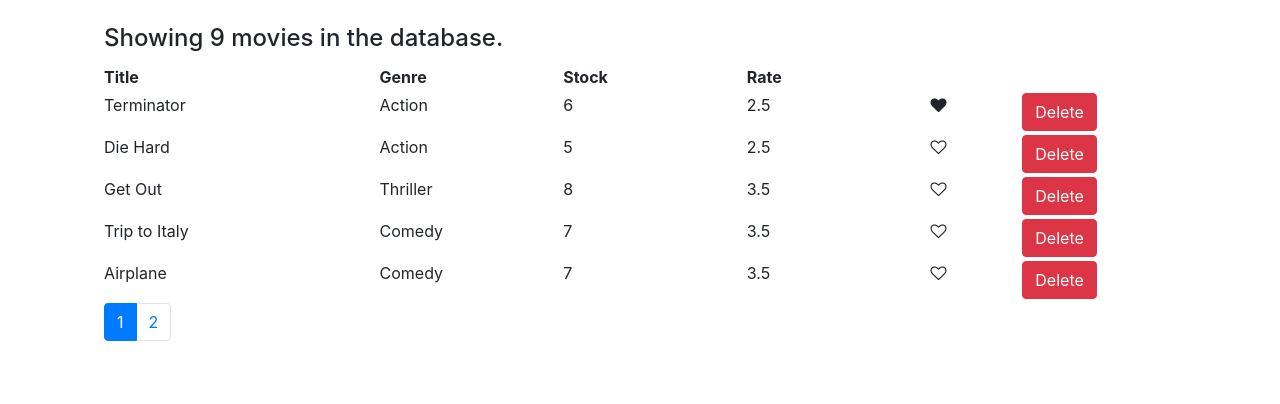
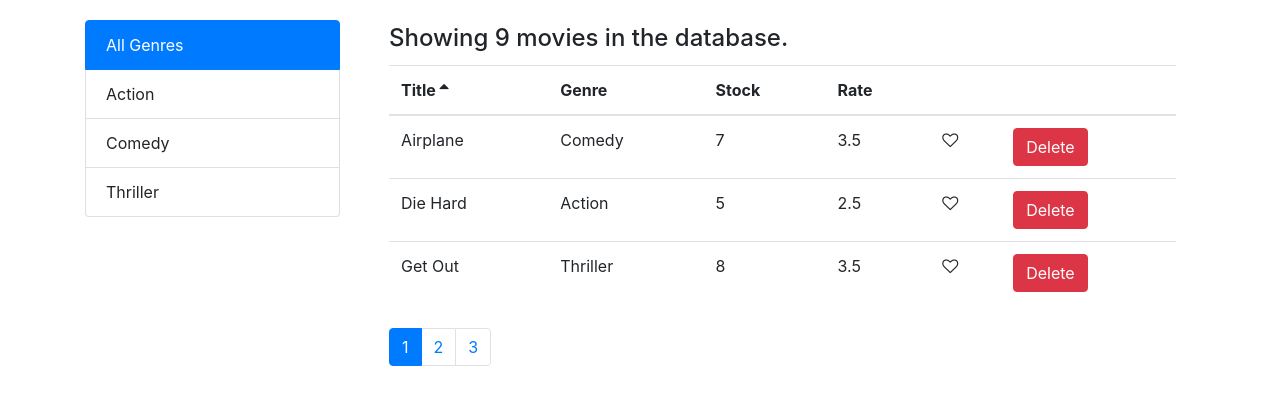
Before and after one commit to Puppo/codewithmosh-react-course, a React (Create React App) app: page / in a window 1280 px wide. Shown: the top 404 px of the page. Built offline with nearby package versions, Linux system fonts and the light colour scheme.

Commit message:
filter and sorting

```diff
--- a/src/App.js
+++ b/src/App.js
@@ -1,76 +1,10 @@
 import React, { Component } from "react";
 import "./App.css";
-import Movies from "./components/movies";
-import Pagination from "./components/common/pagination";
-import { getMovies } from "./services/fakeMovieService";
-import { paginate } from "./utils/paginate";
 
 class App extends Component {
-  state = {
-    movies: getMovies().map((movie) => ({
-      id: movie._id,
-      title: movie.title,
-      genre: movie.genre.name,
-      stock: movie.numberInStock,
-      rate: movie.dailyRentalRate,
-      liked: movie.liked || false,
-    })),
-    pager: {
-      size: 5,
-      page: 1,
-    },
-  };
-
-  handleDelete = (movie) => {
-    this.setState({
-      movies: this.state.movies.filter((mov) => mov.id !== movie.id),
-    });
-  };
-
-  handleChangePage = (page) => {
-    this.setState({
-      pager: {
-        ...this.state.pager,
-        page,
-      },
-    });
-  };
-
-  handleToggleLike = (movie) => {
-    const movies = [...this.state.movies];
-    const index = movies.indexOf(movie);
-    movies[index].liked = !movie.liked;
-    this.setState({ movies });
-  };
 
   render() {
-    const { length: itemsCount } = this.state.movies;
-    const movies = paginate(
-      this.state.movies,
-      this.state.pager.page,
-      this.state.pager.size
-    );
-    return (
-      <main className="container">
-        <Movies
-          movies={movies}
-          moviesCount={itemsCount}
-          onToggleLike={this.handleToggleLike}
-          onDelete={this.handleDelete}
-        ></Movies>
-
-        <div className="row m-1">
-          <div className="col">
-            <Pagination
-              itemsCount={itemsCount}
-              pageSize={this.state.pager.size}
-              currentPage={this.state.pager.page}
-              onChange={this.handleChangePage}
-            />
-          </div>
-        </div>
-      </main>
-    );
+    return ( );
   }
 }
 
--- a/src/components/common/like.jsx
+++ b/src/components/common/like.jsx
@@ -1,13 +1,9 @@
 import React from "react";
 
-const Like = (props) => {
-  const cssClass = "fa fa-heart" + (props.liked ? "" : "-o");
+const Like = ({ liked, onClick }) => {
+  const cssClass = "fa fa-heart" + (liked ? "" : "-o");
   return (
-    <i
-      className={cssClass}
-      style={{ cursor: "pointer" }}
-      onClick={props.onClick}
-    ></i>
+    <i className={cssClass} style={{ cursor: "pointer" }} onClick={onClick}></i>
   );
 };
 
--- /dev/null
+++ b/src/components/common/listGroup.jsx
@@ -0,0 +1,45 @@
+import React from "react";
+import PropTypes from "prop-types";
+
+const ListGroup = ({
+  items,
+  textProperty,
+  valueProperty,
+  selectedItem,
+  onItemSelect,
+}) => {
+  if (items.length === 0) return null;
+
+  return (
+    <ul className="list-group">
+      {items.map((item) => {
+        let className = "list-group-item";
+        if (item === selectedItem) {
+          className += " active";
+        }
+        return (
+          <li
+            key={item[valueProperty]}
+            className={className}
+            onClick={() => onItemSelect(item)}
+          >
+            {item[textProperty]}
+          </li>
+        );
+      })}
+    </ul>
+  );
+};
+
+ListGroup.defaultProps = {
+  textProperty: "name",
+  valueProperty: "_id",
+};
+
+ListGroup.propTypes = {
+  textProperty: PropTypes.string,
+  valueProperty: PropTypes.string,
+  onItemSelect: PropTypes.func.isRequired,
+};
+
+export default ListGroup;
--- /dev/null
+++ b/src/components/common/table.jsx
@@ -0,0 +1,14 @@
+import React from "react";
+import TableHeader from "./tableHeader";
+import TableBody from "./tableBody";
+
+const Table = ({ columns, sortColumn, data, onSort }) => {
+  return (
+    <table className="table">
+      <TableHeader columns={columns} sortColumn={sortColumn} onSort={onSort} />
+      <TableBody data={data} columns={columns} />
+    </table>
+  );
+};
+
+export default Table;
--- /dev/null
+++ b/src/components/common/tableBody.jsx
@@ -0,0 +1,36 @@
+import React from "react";
+import _ from "lodash";
+
+const TableBody = ({ data, columns, valueProperty }) => {
+  const renderCell = (item, column) => {
+    if (column.content) {
+      return column.content(item);
+    }
+    return _.get(item, column.path);
+  };
+
+  const createRowKey = (item) => item[valueProperty];
+
+  const createCellKey = (item, column) =>
+    createRowKey(item) + (column.path || column.key);
+
+  return (
+    <tbody>
+      {data.map((item) => (
+        <tr key={createRowKey(item)}>
+          {columns.map((column) => (
+            <td key={createCellKey(item, column)}>
+              {renderCell(item, column)}
+            </td>
+          ))}
+        </tr>
+      ))}
+    </tbody>
+  );
+};
+
+TableBody.defaultProps = {
+  valueProperty: "_id",
+};
+
+export default TableBody;
--- /dev/null
+++ b/src/components/common/tableHeader.jsx
@@ -0,0 +1,39 @@
+import React from "react";
+
+const TableHeader = ({ columns, sortColumn, onSort }) => {
+  const raiseSort = (path) => {
+    const newSortColumn = { ...sortColumn };
+    if (newSortColumn.path === path) {
+      newSortColumn.order = newSortColumn.order === "asc" ? "desc" : "asc";
+    } else {
+      newSortColumn.path = path;
+      newSortColumn.order = "asc";
+    }
+    onSort(newSortColumn);
+  };
+
+  const renderSortIcon = (column) => {
+    if (column.path !== sortColumn.path) return null;
+
+    if (sortColumn.order === "asc") return <i className="fa fa-sort-asc"></i>;
+    return <i className="fa fa-sort-desc"></i>;
+  };
+
+  return (
+    <thead>
+      <tr>
+        {columns.map((column) => (
+          <th
+            className="clickable"
+            key={column.path || column.key}
+            onClick={() => raiseSort(column.path)}
+          >
+            {column.label} {renderSortIcon(column)}
+          </th>
+        ))}
+      </tr>
+    </thead>
+  );
+};
+
+export default TableHeader;
--- a/src/components/movies.jsx
+++ b/src/components/movies.jsx
@@ -1,91 +1,125 @@
+import _ from "lodash";
 import React, { Component } from "react";
-import Like from "./common/like";
+import Pagination from "./common/pagination";
+import ListGroup from "./common/listGroup";
+import { getMovies } from "../services/fakeMovieService";
+import { getGenres } from "../services/fakeGenreService";
+import { paginate } from "../utils/paginate";
+import MoviesTable from "./moviesTable";
 
 class Movies extends Component {
-  render() {
-    return this.renderMovies();
+  state = {
+    genres: [],
+    movies: [],
+    selectedGenre: null,
+    pager: {
+      size: 3,
+      page: 1,
+    },
+    sortColumn: {
+      path: "title",
+      order: "asc",
+    },
+  };
+
+  handleDelete = (movie) => {
+    this.setState({
+      movies: this.state.movies.filter((mov) => mov._id !== movie._id),
+    });
+  };
+
+  handleChangePage = (page) => {
+    this.setState({
+      pager: {
+        ...this.state.pager,
+        page,
+      },
+    });
+  };
+
+  handleLike = (movie) => {
+    const movies = [...this.state.movies];
+    const index = movies.indexOf(movie);
+    movies[index].liked = !movie.liked;
+    this.setState({ movies });
+  };
+
+  handleSort = (sortColumn) => {
+    this.setState({ sortColumn });
+  };
+
+  handleGenreSelected = (genre) => {
+    const pager = {
+      ...this.state.pager,
+      page: 1,
+    };
+    this.setState({ selectedGenre: genre, pager });
+  };
+
+  componentDidMount() {
+    const genres = [{ _id: "", name: "All Genres" }, ...getGenres()];
+    const selectedGenre = genres[0];
+    this.setState({
+      movies: getMovies(),
+      genres,
+      selectedGenre,
+    });
   }
 
-  renderMovies() {
-    if (!this.props.moviesCount) {
-      return (
+  getPagedData = () => {
+    const { selectedGenre, pager, sortColumn } = this.state;
+    const filtered =
+      selectedGenre && selectedGenre._id
+        ? this.state.movies.filter((x) => x.genre._id === selectedGenre._id)
+        : this.state.movies;
+    const { length: totalCount } = filtered;
+    const sorted = _.orderBy(filtered, [sortColumn.path], [sortColumn.order]);
+    const data = paginate(sorted, pager.page, pager.size);
+    return {
+      totalCount,
+      data,
+    };
+  };
+
+  render() {
+    const { totalCount, data: movies } = this.getPagedData();
+    return (
+      <main className="container">
         <div className="row">
+          <div className="col-3">
+            <ListGroup
+              items={this.state.genres}
+              selectedItem={this.state.selectedGenre}
+              onItemSelect={this.handleGenreSelected}
+            />
+          </div>
           <div className="col">
-            <h4>No movies in the database</h4>
+            <div className="row">
+              <div className="col">
+                <MoviesTable
+                  movies={movies}
+                  movieCount={totalCount}
+                  sortColumn={this.state.sortColumn}
+                  onDelete={this.handleDelete}
+                  onLike={this.handleLike}
+                  onSort={this.handleSort}
+                />
+              </div>
+            </div>
+            <div className="row m-1">
+              <div className="col">
+                <Pagination
+                  itemsCount={totalCount}
+                  pageSize={this.state.pager.size}
+                  currentPage={this.state.pager.page}
+                  onChange={this.handleChangePage}
+                />
+              </div>
+            </div>
           </div>
         </div>
-      );
-    } else {
-      return (
-        <React.Fragment>
-          {this.renderMoviesTitle()}
-          {this.renderMoviesHeader()}
-          {this.renderMoviesRows()}
-        </React.Fragment>
-      );
-    }
-  }
-
-  renderMoviesTitle() {
-    return (
-      <div className="row m-1">
-        <div className="col">
-          <h4>Showing {this.props.moviesCount} movies in the database.</h4>
-        </div>
-      </div>
+      </main>
     );
-  }
-
-  renderMoviesHeader() {
-    return (
-      <div className="row m-1">
-        <div className="col-3">
-          <b>Title</b>
-        </div>
-        <div className="col-2">
-          <b>Genre</b>
-        </div>
-        <div className="col-2">
-          <b>Stock</b>
-        </div>
-        <div className="col-2">
-          <b>Rate</b>
-        </div>
-        <div className="col-1">
-          <b>&nbsp;</b>
-        </div>
-        <div className="col-2">
-          <b>&nbsp;</b>
-        </div>
-      </div>
-    );
-  }
-
-  renderMoviesRows() {
-    return this.props.movies.map((movie) => {
-      return (
-        <div key={movie.id} className="row m-1">
-          <div className="col-3">{movie.title}</div>
-          <div className="col-2">{movie.genre}</div>
-          <div className="col-2">{movie.stock}</div>
-          <div className="col-2">{movie.rate}</div>
-          <div className="col-1">
-            <Like
-              liked={movie.liked}
-              onClick={() => this.props.onToggleLike(movie)}
-            />
-          </div>
-          <div className="col-2">
-            <button
-              className="btn btn-danger"
-              onClick={() => this.props.onDelete(movie)}
-            >
-              Delete
-            </button>
-          </div>
-        </div>
-      );
-    });
   }
 }
 
--- /dev/null
+++ b/src/components/moviesTable.jsx
@@ -0,0 +1,72 @@
+import React, { Component } from "react";
+import Like from "./common/like";
+import Table from "./common/table";
+
+class MoviesTable extends Component {
+  columns = [
+    {
+      path: "title",
+      label: "Title",
+    },
+    {
+      path: "genre.name",
+      label: "Genre",
+    },
+    {
+      path: "numberInStock",
+      label: "Stock",
+    },
+    {
+      path: "dailyRentalRate",
+      label: "Rate",
+    },
+    {
+      key: "like",
+      content: (movie) => (
+        <Like liked={movie.liked} onClick={() => this.props.onLike(movie)} />
+      ),
+    },
+    {
+      key: "delete",
+      content: (movie) => (
+        <button
+          className="btn btn-danger"
+          onClick={() => this.props.onDelete(movie)}
+        >
+          Delete
+        </button>
+      ),
+    },
+  ];
+
+  render() {
+    const { movies, movieCount } = this.props;
+    return (
+      <React.Fragment>
+        {!movieCount ? (
+          <h4>No movies in the database</h4>
+        ) : (
+          <React.Fragment>
+            <div className="row m-1">
+              <div className="col">
+                <h4>Showing {movieCount} movies in the database.</h4>
+              </div>
+            </div>
+            <div className="row m-1">
+              <div className="col">
+                <Table
+                  columns={this.columns}
+                  sortColumn={this.props.sortColumn}
+                  data={movies}
+                  onSort={this.props.onSort}
+                />
+              </div>
+            </div>
+          </React.Fragment>
+        )}
+      </React.Fragment>
+    );
+  }
+}
+
+export default MoviesTable;
--- a/src/index.css
+++ b/src/index.css
@@ -3,3 +3,7 @@ body {
   padding: 20px 0 0;
   font-family: sans-serif;
 }
+
+.clickable {
+  cursor: pointer;
+}
--- a/src/index.js
+++ b/src/index.js
@@ -1,14 +1,15 @@
 import React from "react";
 import ReactDOM from "react-dom";
 import "./index.css";
-import App from "./App";
+// import App from "./App";
 import * as serviceWorker from "./serviceWorker";
 import "bootstrap/dist/css/bootstrap.css";
 import "font-awesome/css/font-awesome.css";
+import Movies from "./components/movies";
 
 ReactDOM.render(
   <React.StrictMode>
-    <App />
+    <Movies />
   </React.StrictMode>,
   document.getElementById("root")
 );
```
